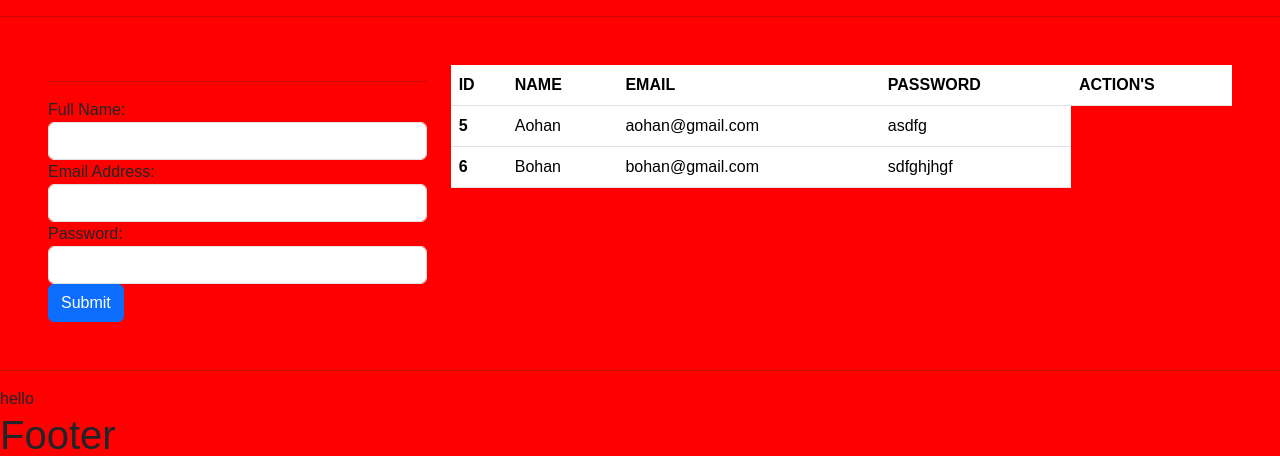
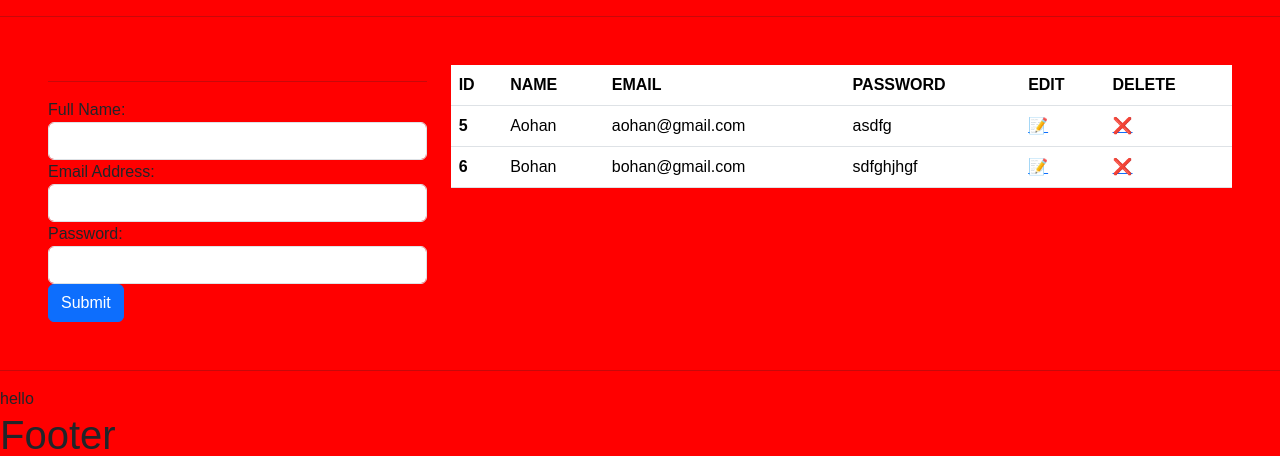
Before and after one commit to kingarunesh/Django-Practice, a Django app: page / in a window 1280 px wide. Shown: the part 56-512 px from the top of the page. Run offline with Django 5.2, Linux system fonts and the light colour scheme; data comes from the database, SQL or seed files in the repository; both versions use the stored data as it was after the commit.

Commit message:
15.2 : CRUD - delete student

```diff
--- a/crudoperation/crud/templates/crud/home.html
+++ b/crudoperation/crud/templates/crud/home.html
@@ -41,7 +41,8 @@
                     <th scope="col">NAME</th>
                     <th scope="col">EMAIL</th>
                     <th scope="col">PASSWORD</th>
-                    <th scope="col">ACTION'S</th>
+                    <th scope="col">EDIT</th>
+                    <th scope="col">DELETE</th>
                 </tr>
             </thead>
             <tbody>
@@ -51,6 +52,8 @@
                     <td>{{ student.name }}</td>
                     <td>{{ student.email}}</td>
                     <td>{{ student.password }}</td>
+                    <td><a href="">📝</a></td>
+                    <td><a href="{% url "delete_student" student.id %}">❌</a></td>
                 </tr>
                 {% endfor %}
             </tbody>
--- a/crudoperation/crud/urls.py
+++ b/crudoperation/crud/urls.py
@@ -1,8 +1,9 @@
 from django.urls import path
 
-from crud.views import home
+from crud.views import home, delete_student
 
 
 urlpatterns = [
-    path("", view=home, name="home")
+    path("", view=home, name="home"),
+    path("delete/<int:id>/", view=delete_student, name="delete_student")
 ]
--- a/crudoperation/crud/views.py
+++ b/crudoperation/crud/views.py
@@ -25,3 +25,11 @@ def home(request):
     }
 
     return render(request=request, template_name="crud/home.html", context=context)
+
+
+def delete_student(request, id):
+    student = Student.objects.get(pk=id)
+
+    student.delete()
+
+    return redirect("home")
```
Also changed, not shown: crudoperation/db.sqlite3.
